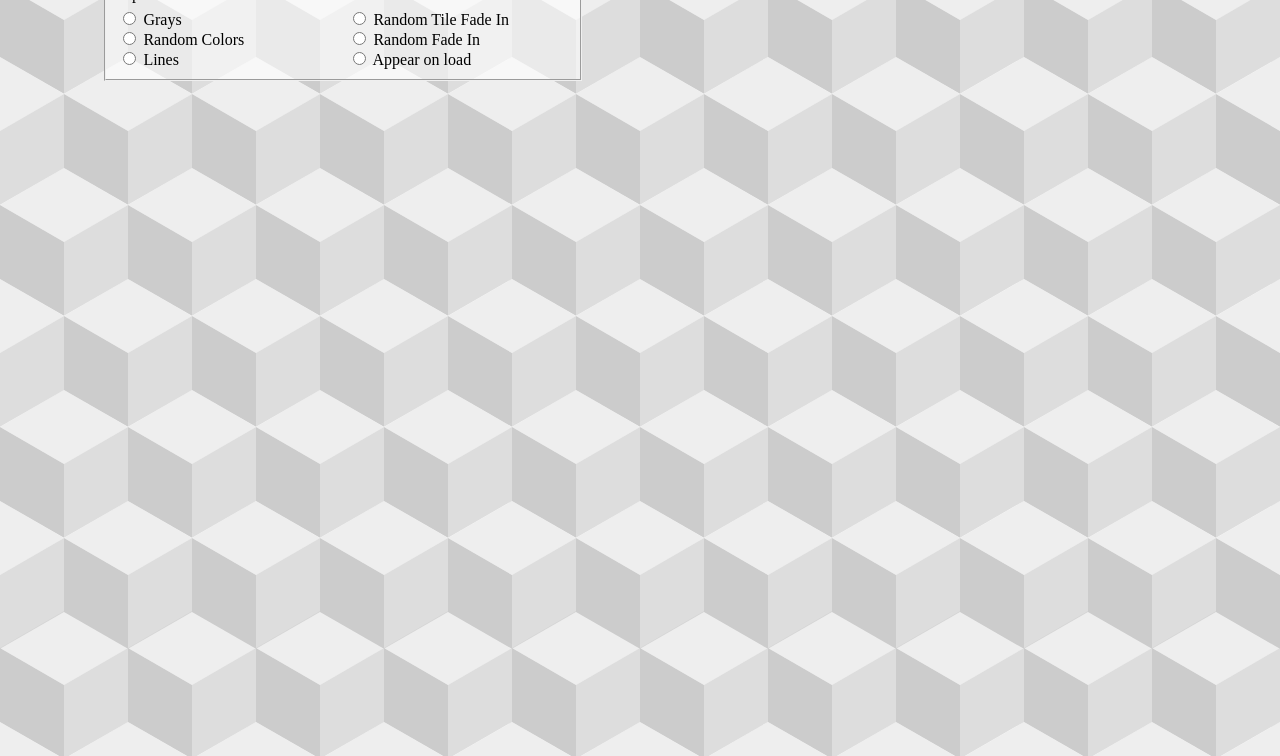
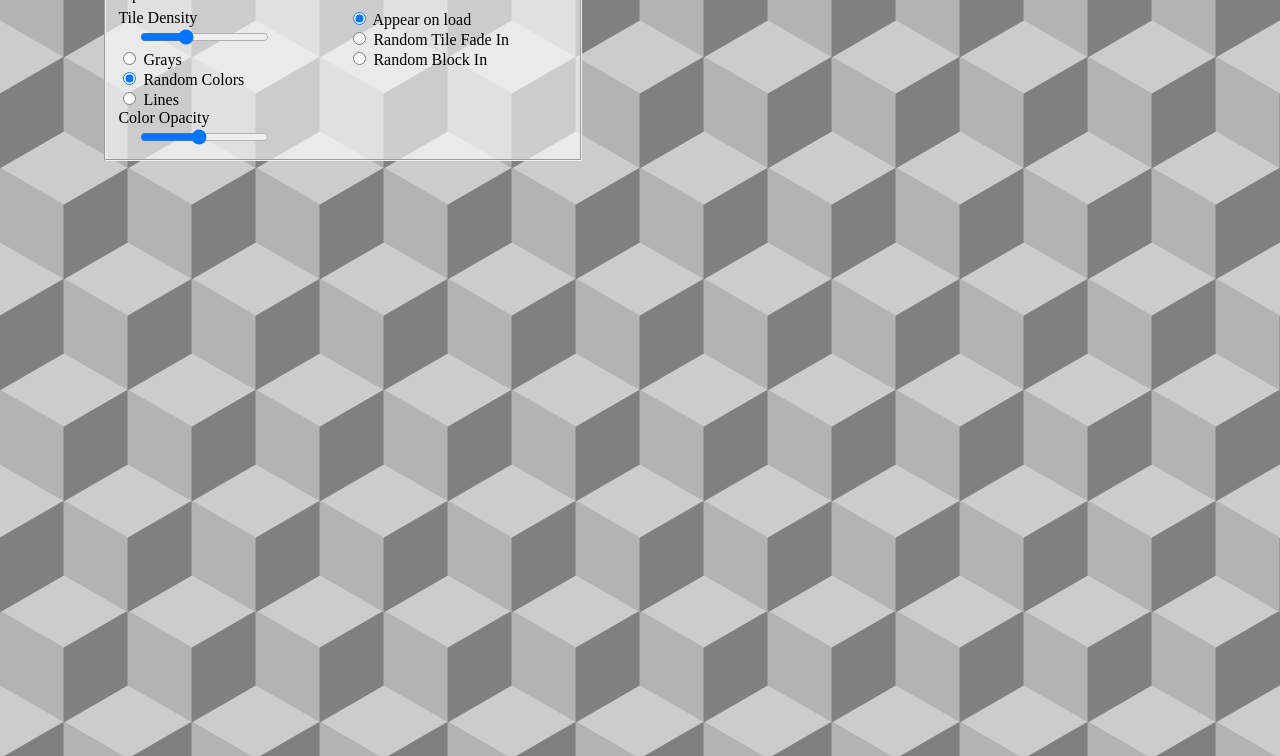
Before and after one commit to gperilli/rhombileTilingGenerator, a plain HTML site: page index.html in a window 1280 px wide. Shown: the part 96-852 px from the top of the page. Drawn offline with Linux system fonts and the light colour scheme.

Commit message:
opacity and rhombile cube density features

```diff
--- a/index.html
+++ b/index.html
@@ -33,34 +33,47 @@
             <div style="display: flex; flex-direction: row; width: 100%;">
               <div style="display: flex; justify-content: flex-start; flex-direction: column; margin-right: 10px; flex: 50%;">
                 <div>
+                  <label for="scales">Tile Density</label>
+                  <div class="slidecontainer">
+                    <input type="range" min="5" max="50" value="20" class="slider" id="tileDensity">
+                  </div>
+                </div>
+
+                <div>
                   <input class="coloringRadio" type="radio" id="greys" name="colors" >
-                  <label for="scales">Grays</label>
+                  <label>Grays</label>
                 </div>
 
                 <div>
                   <input class="coloringRadio" type="radio" id="colors" name="colors" >
-                  <label for="horns">Random Colors</label>
+                  <label>Random Colors</label>
                 </div>
 
                 <div>
-                  <input class="coloringRadio" type="radio" id="monochrome" name="colors" >
-                  <label for="horns">Lines</label>
+                  <input class="coloringRadio" type="radio" id="lines" name="colors" >
+                  <label>Lines</label>
+                </div>
+
+                <label for="scales">Color Opacity</label>
+                <div class="slidecontainer">
+                  <input type="range" min="10" max="100" value="0.5" class="slider" id="coloringOpacity">
                 </div>
               </div>
 
               <div style="display: flex; justify-content: flex-start; flex-direction: column; flex: 50%;">
                   <div>
-                    <input class="fadeInRadio" type="radio" id="fadeIn" name="fadeIn" >
+                    <input class="fadeInRadio" type="radio" id="appearOnLoad" name="fadeIn" >
+                    <label for="horns">Appear on load</label>
+                  </div>
+                  <div>
+                    <input class="fadeInRadio" type="radio" id="randomTileFadeIn" name="fadeIn" >
                     <label for="horns">Random Tile Fade In</label>
                   </div>
                   <div>
-                    <input class="fadeInRadio" type="radio" id="randomFadeIn" name="fadeIn" >
-                    <label for="horns">Random Fade In</label>
+                    <input class="fadeInRadio" type="radio" id="randomBlockFadeIn" name="fadeIn" >
+                    <label for="horns">Random Block In</label>
                   </div>
-                  <div>
-                    <input class="fadeInRadio" type="radio" id="appearOnLoad" name="fadeIn" >
-                    <label for="horns">Appear on load</label>
-                  </div>
+
               </div>
             </div>
 
--- a/jsm/rhombile.js
+++ b/jsm/rhombile.js
@@ -1,16 +1,83 @@
-import { setBlockLayout } from '/jsm/setLayout.js'
+import { setRhombileBlockLayout } from '/jsm/setLayout.js'
 import { updateBlockLayout } from '/jsm/setLayout.js'
 
 // https://en.wikipedia.org/wiki/Rhombille_tiling
 // https://www.mathsisfun.com/sine-cosine-tangent.html
 
+
+
+/////////////////////////////////////////////////////
+// localStorage Retrieval
+/////////////////////////////////////////////////////
+localStorage.setItem("rhombileSettings-reset", "false")
+if (localStorage.getItem("rhombileSettings") == null || localStorage.getItem("rhombileSettings-reset") == "true") {
+    // load default rhombile Settings
+    localStorage.setItem("rhombileSettings", JSON.stringify({ tileDensity: 20, coloring: "colors", coloringOpacity: 0.5, fadeIn: "appearOnLoad"}))
+}
+const rhombileSettings = JSON.parse(localStorage.getItem("rhombileSettings"))
+console.log(rhombileSettings);
+
+document.querySelector(`#${rhombileSettings.coloring}`).checked = true
+document.querySelector(`#${rhombileSettings.fadeIn}`).checked = true
+document.querySelector("#tileDensity").value = rhombileSettings["tileDensity"]
+document.querySelector("#coloringOpacity").value = rhombileSettings["coloringOpacity"] * 100
+
+
+
+/////////////////////////////////////////////
+// the options menu
+////////////////////////////////////////////
+document.querySelector("#tileDensity").addEventListener("change", function(event) {
+    console.log(event.target.id)
+    rhombileSettings.tileDensity = event.target.value
+    console.log(rhombileSettings)
+    localStorage.setItem("rhombileSettings", JSON.stringify(rhombileSettings))
+    document.querySelector("#rhombileTilingArea").remove()
+    setRhombileBlockLayout(topLevelContainer, rhombileSettings)
+})
+
+document.querySelector("#coloringOpacity").addEventListener("change", function(event) {
+    console.log(event.target.id)
+    rhombileSettings.coloringOpacity = event.target.value * 0.01
+    console.log(rhombileSettings)
+    localStorage.setItem("rhombileSettings", JSON.stringify(rhombileSettings))
+    document.querySelector("#rhombileTilingArea").remove()
+    setRhombileBlockLayout(topLevelContainer, rhombileSettings)
+})
+
+document.querySelectorAll(".coloringRadio").forEach((radioButton) => {
+    radioButton.addEventListener("click", function(event) {
+        console.log(event.target.id)
+        rhombileSettings.coloring = event.target.id
+        console.log(rhombileSettings)
+        localStorage.setItem("rhombileSettings", JSON.stringify(rhombileSettings))
+        document.querySelector("#rhombileTilingArea").remove()
+        setRhombileBlockLayout(topLevelContainer, rhombileSettings)
+    })
+})
+
+document.querySelectorAll(".fadeInRadio").forEach((radioButton) => {
+    radioButton.addEventListener("click", function(event) {
+        console.log(event.target.id)
+        rhombileSettings.fadeIn = event.target.id
+        console.log(rhombileSettings)
+        localStorage.setItem("rhombileSettings", JSON.stringify(rhombileSettings))
+        document.querySelector("#rhombileTilingArea").remove()
+        setRhombileBlockLayout(topLevelContainer, rhombileSettings)
+    })
+})
+
+
+// menu display button
+document.querySelector("#chevron").addEventListener("click", (event) => {
+    console.log(event.target)
+    document.querySelector("#chevron").classList.toggle("chevron--point_down")
+    document.getElementsByClassName("menu-container")[0].classList.toggle("raised");
+})
+
+
 const topLevelContainer = document.querySelector("body");
-
-const rhombileSettings = {
-    tilingWidthNumber: 20,
-}
-
-window.addEventListener( 'load', setBlockLayout(topLevelContainer, rhombileSettings) );
+window.addEventListener( 'load', setRhombileBlockLayout(topLevelContainer, rhombileSettings) );
 window.addEventListener( 'resize', function(event) {
     updateBlockLayout(topLevelContainer, rhombileSettings)
 } );
--- a/jsm/setLayout.js
+++ b/jsm/setLayout.js
@@ -1,7 +1,7 @@
 import { topLevelContainerSize } from '/jsm/utils/topLevelContainerSize.js'
 import { portraitLandscapeSwitcher } from '/jsm/utils/portraitLandscapeSwitcher.js'
 import { setRhombileTiling } from '/jsm/setRhombileTiling.js'
-export { setBlockLayout }
+export { setRhombileBlockLayout }
 export { updateBlockLayout }
 
 let topLevelContainerParams
@@ -18,7 +18,7 @@ function containerSquarePositioning(containerSquare, containerSquareWidth, conta
     containerSquare.style.top = "".concat(containerYOffset, "px");
 }
 
-function setBlockLayout(topLevelContainer, rhombileSettings) {
+function setRhombileBlockLayout(topLevelContainer, rhombileSettings) {
 
     /////////////////////////////////////////////////////
     // set layout based on screen size
@@ -43,7 +43,7 @@ function setBlockLayout(topLevelContainer, rhombileSettings) {
     /////////////////////////////////////////////
     // set the rhombile tiling
     ////////////////////////////////////////////
-    setRhombileTiling(containerSquare, containerSquareWidth, rhombileSettings["tilingWidthNumber"], isLandscape);
+    setRhombileTiling(containerSquare, containerSquareWidth, rhombileSettings);
 }
 
 
@@ -68,6 +68,6 @@ function updateBlockLayout(topLevelContainer, rhombileSettings) {
     //paisleyBlock.height = containerSquareWidth
 
     // update position and size
-    setRhombileTiling(containerSquare, containerSquareWidth, rhombileSettings["tilingWidthNumber"], isLandscape);
+    setRhombileTiling(containerSquare, containerSquareWidth, rhombileSettings);
 
 }
--- a/jsm/setRhombileTiling.js
+++ b/jsm/setRhombileTiling.js
@@ -3,95 +3,94 @@ import { degrees_to_radians } from '/jsm/utils/trig.js'
 import { pythagorean } from '/jsm/utils/trig.js'
 
 class RhombileBlock {
-    constructor(blockDiameter) {
+    constructor(blockDiameter, coloringOpacity) {
       this.blockDiameter = blockDiameter;
+      this.coloringOpacity = coloringOpacity;
+      this.coloringOpacityShades = [
+        this.coloringOpacity,
+        (this.coloringOpacity * 0.6),
+        (this.coloringOpacity * 0.4),
+      ]
       this.hexagonWidth = blockDiameter * 2;
       this.blockPerspDiameter = Math.tan(degrees_to_radians(30)) * blockDiameter;
       this.blockHypotenuse = pythagorean(blockDiameter, this.blockPerspDiameter)
       this.blockContainer = document.createElementNS("http://www.w3.org/2000/svg", "svg");
+      this.blockContainer.setAttribute("height", this.blockHypotenuse);
+      this.blockContainer.setAttribute("width", (this.blockDiameter * 2));
+      this.blockContainer.style.overflow = "visible";
+      this.blockContainer.style.position = "absolute";
+      this.hexagonCenterPoint = [ this.blockDiameter,this.blockPerspDiameter ];
+      this.hexagonLeftUpperPoint = [ 0,0 ];
+      this.hexagonLeftLowerPoint = [ 0,this.blockHypotenuse ];
+      this.hexagonRightUpperPoint = [ this.hexagonWidth,0 ];
+      this.hexagonRightLowerPoint = [ this.hexagonWidth,(this.blockHypotenuse) ];
+      this.hexagonBottomMostPoint = [ this.blockDiameter,(this.blockPerspDiameter + this.blockHypotenuse) ];
+      this.hexagonUpperMostPoint = [ this.blockDiameter,(0 - this.blockPerspDiameter) ];
 
       this.init()
     }
 
     init() {
       let value;
-      this.blockContainer.setAttribute("height", this.blockHypotenuse);
-      this.blockContainer.setAttribute("width", (this.blockDiameter * 2));
-      this.blockContainer.style.overflow = "visible";
-      this.blockContainer.style.position = "absolute";
-      //this.blockContainer.style.top = "100px";
-
 
       // Polygon One
-      var polygonOneArray = [
-              [ 0,0 ],
-              [ this.blockDiameter,(0 - this.blockPerspDiameter) ],
-              [ this.hexagonWidth,0 ],
-              [ this.blockDiameter,(this.blockPerspDiameter) ]
+      var cubeTopPoints = [
+        this.hexagonCenterPoint,
+        this.hexagonLeftUpperPoint,
+        this.hexagonUpperMostPoint,
+        this.hexagonRightUpperPoint,
       ];
 
-      var leftSidePolygon = document.createElementNS("http://www.w3.org/2000/svg", "polygon");
-      leftSidePolygon.setAttribute("fill", "#eee");
-      this.blockContainer.appendChild(leftSidePolygon);
-      for (value of polygonOneArray) {
-        var point = this.blockContainer.createSVGPoint();
-        point.x = value[0];
-        point.y = value[1];
-        leftSidePolygon.points.appendItem(point);
-      }
+      this.createCubeSidePolygon(cubeTopPoints, `rgb( ${(255 - (this.coloringOpacityShades[2] * 255))}, ${(255 - (this.coloringOpacityShades[2] * 255))}, ${(255 - (this.coloringOpacityShades[2] * 255))} )`);
 
       // Polygon Two
-      var sideArray = [
-                  [ 0,0 ],
-                  [ this.blockDiameter,(this.blockPerspDiameter) ],
-                  [ this.blockDiameter,(this.blockPerspDiameter + this.blockHypotenuse) ],
-                  [ 0,(this.blockHypotenuse) ],
+      var cubeLeftPoints = [
+        this.hexagonCenterPoint,
+        this.hexagonBottomMostPoint,
+        this.hexagonLeftLowerPoint,
+        this.hexagonLeftUpperPoint,
       ];
 
-      var leftSidePolygon = document.createElementNS("http://www.w3.org/2000/svg", "polygon");
-      leftSidePolygon.setAttribute("fill", "#ccc");
-      this.blockContainer.appendChild(leftSidePolygon);
-      for (value of sideArray) {
-        var point = this.blockContainer.createSVGPoint();
-        point.x = value[0];
-        point.y = value[1];
-        leftSidePolygon.points.appendItem(point);
-      }
+      this.createCubeSidePolygon(cubeLeftPoints, `rgb( ${(255 - (this.coloringOpacityShades[1] * 255))}, ${(255 - (this.coloringOpacityShades[1] * 255))}, ${(255 - (this.coloringOpacityShades[1] * 255))} )`);
 
       // Polygon Three
-      var sideArray = [
-                  [ this.blockDiameter,(this.blockPerspDiameter) ],
-                  [ this.blockDiameter,(this.blockPerspDiameter + this.blockHypotenuse) ],
-                  [ this.hexagonWidth,(this.blockHypotenuse) ],
-                  [ this.hexagonWidth,0 ]
+      var cubeRightPoints = [
+        this.hexagonCenterPoint,
+        this.hexagonBottomMostPoint,
+        this.hexagonRightLowerPoint,
+        this.hexagonRightUpperPoint
       ];
 
-      var rightSidePolygon = document.createElementNS("http://www.w3.org/2000/svg", "polygon");
-      rightSidePolygon.setAttribute("fill", "#bbb");
-      rightSidePolygon.setAttribute("opacity", "0.5");
-      this.blockContainer.appendChild(rightSidePolygon);
-      for (value of sideArray) {
-        var point = this.blockContainer.createSVGPoint();
-        point.x = value[0];
-        point.y = value[1];
-        rightSidePolygon.points.appendItem(point);
-      }
+      this.createCubeSidePolygon(cubeRightPoints, `rgb( ${(255 - (this.coloringOpacityShades[0] * 255))}, ${(255 - (this.coloringOpacityShades[0] * 255))}, ${(255 - (this.coloringOpacityShades[0] * 255))} )`);
 
       return this.blockContainer;
     }
+
+    createCubeSidePolygon(points, color) {
+      var cubeSidePolygon = document.createElementNS("http://www.w3.org/2000/svg", "polygon");
+      cubeSidePolygon.setAttribute("fill", color);
+      console.log(color);
+      cubeSidePolygon.setAttribute("stroke", color);
+      this.blockContainer.appendChild(cubeSidePolygon);
+      for (let i = 0; i < points.length; i++) {
+        var point = this.blockContainer.createSVGPoint();
+        point.x = points[i][0];
+        point.y = points[i][1];
+        cubeSidePolygon.points.appendItem(point);
+      }
+    }
+
   }
 
 function isOdd(num) { return num % 2;}
 
-function setRhombileTiling(containerSquare, tilingAreaWidthLength, tilingWidthNumber, isLandscape) {
+function setRhombileTiling(containerSquare, tilingAreaWidthLength, rhombileSettings) {
     var tilingArea = containerSquare;
 
-    const blockDiameter = tilingAreaWidthLength / tilingWidthNumber;
+    const blockDiameter = tilingAreaWidthLength / rhombileSettings["tileDensity"];
     const hexagonWidth = blockDiameter * 2;
     const blockPerspDiameter = Math.tan(degrees_to_radians(30)) * blockDiameter;
     const blockHypotenuse = pythagorean(blockDiameter, blockPerspDiameter);
-    let portraitLandscapeBlockRowAdjuster = isLandscape == true ? 1 : 2;
-    let portraitLandscapeBlockRowYPosAdjuster = isLandscape == true ? 1 : 0;
 
     console.log(Math.round(tilingAreaWidthLength / (blockHypotenuse + blockPerspDiameter)));
 
@@ -101,11 +100,12 @@ function setRhombileTiling(containerSquare, tilingAreaWidthLength, tilingWidthNu
     for (let j = 1; j < (rhombileRows); j++) {
       blocks[j] = [];
       let xPositioningAdjuster = isOdd(j) == 1 ? 0 : blockDiameter * -1;
-      let blockRowAdjuster = isOdd(j) == 1 ? (tilingWidthNumber / 2) : ((tilingWidthNumber / 2) + 1);
+      let blockRowAdjuster = isOdd(j) == 1 ? (rhombileSettings["tileDensity"] / 2) : ((rhombileSettings["tileDensity"] / 2) + 1);
 
       for (let i = 0; i < blockRowAdjuster; i++) {
-        blocks[j][i] = new RhombileBlock(blockDiameter);
-        blocks[j][i].blockContainer.style.top = `${(tilingAreaWidthLength - ((blockHypotenuse + blockPerspDiameter) * j) + blockPerspDiameter)}px`;
+        blocks[j][i] = new RhombileBlock(blockDiameter, rhombileSettings["coloringOpacity"]);
+        console.log((tilingAreaWidthLength - ((blockHypotenuse + blockPerspDiameter) * j)));
+        blocks[j][i].blockContainer.style.top = `${((tilingAreaWidthLength - ((blockHypotenuse + blockPerspDiameter) * j)))}px`;
         blocks[j][i].blockContainer.style.left = `${((hexagonWidth * i) + xPositioningAdjuster)}px`;
         tilingArea.insertAdjacentHTML("beforeend", blocks[j][i].blockContainer.outerHTML);
       }
--- a/styles.css
+++ b/styles.css
@@ -130,6 +130,10 @@ h3 {
     background-color: transparent;
 }
 
+.slidecontainer {
+    margin-left: 20px;
+}
+
 @media (max-width: 880px) {
     .centralcolumn {
         width: 100%;
```
